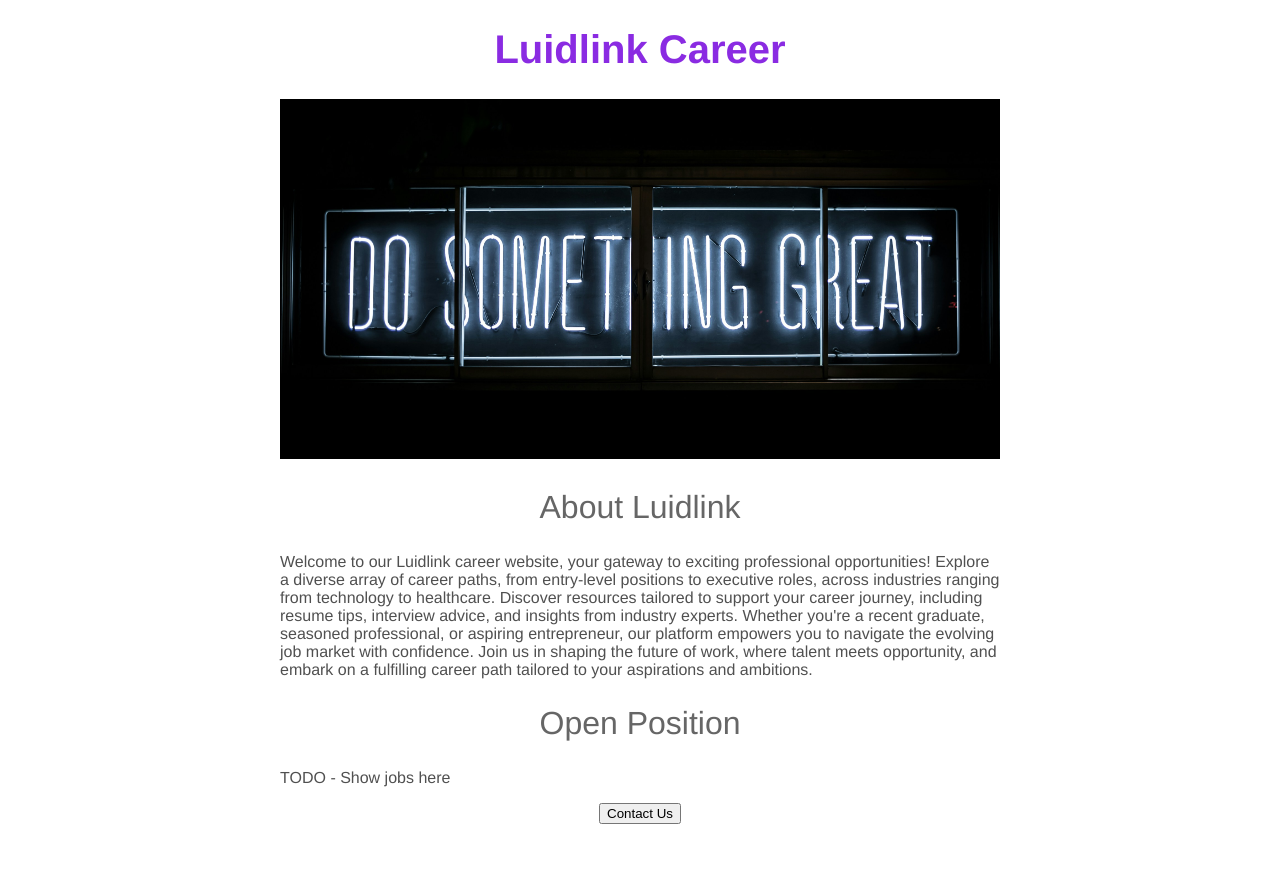
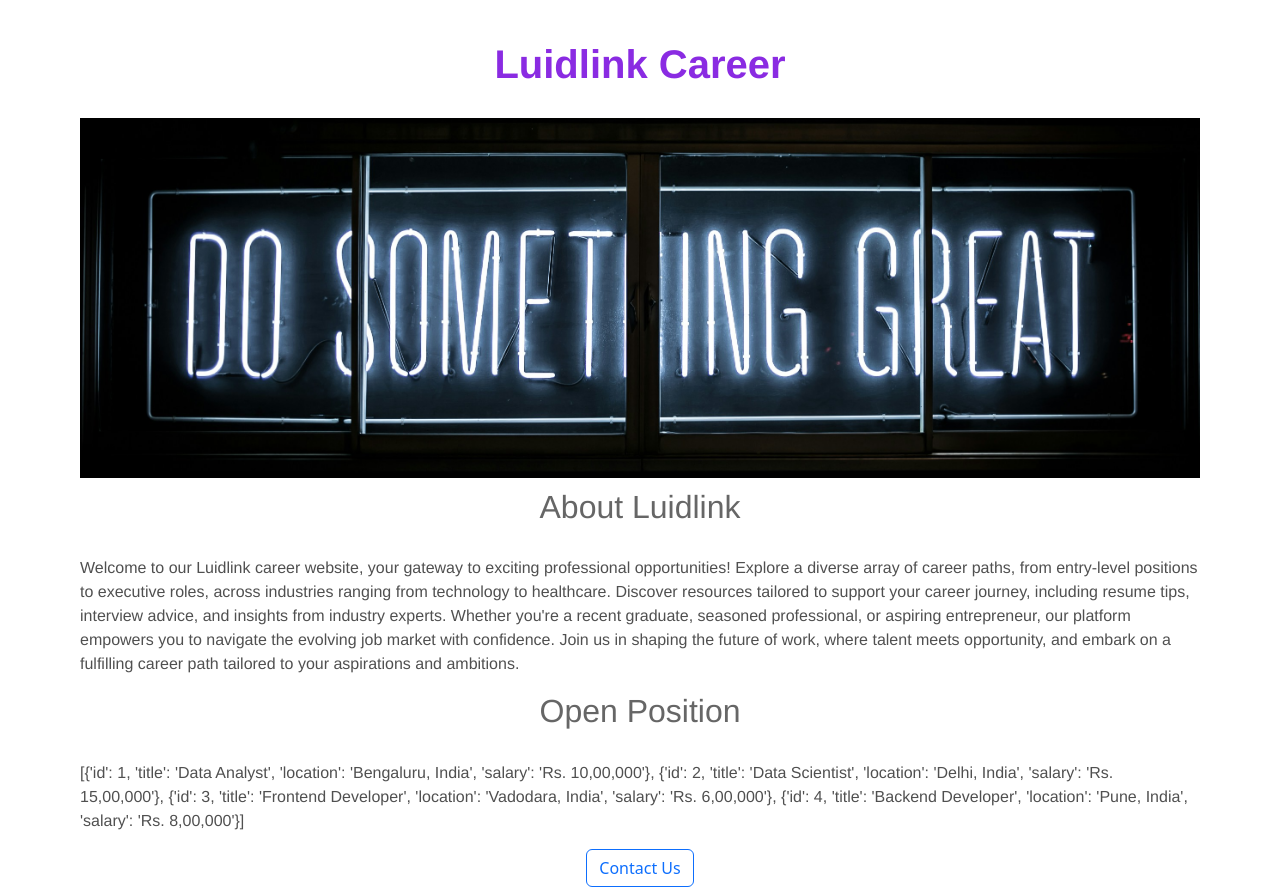
Before and after one commit to Pranluis/careers-website-v2, a Flask app: page / in a window 1280 px wide. Before the commit the page ends 824 px from the top, so only its background shows below. Run offline with Flask 3, Linux system fonts and the light colour scheme.

Commit message:
Added bootstrap and data in app

```diff
--- a/app.py
+++ b/app.py
@@ -3,9 +3,41 @@ from flask import Flask, redirect, render_template, request, json
 
 app = Flask(__name__)
 
+JOBS = [
+    {
+        'id': 1,
+        'title': 'Data Analyst',
+        'location': 'Bengaluru, India',
+        'salary': 'Rs. 10,00,000'
+
+    },
+    {
+        'id': 2,
+        'title': 'Data Scientist',
+        'location': 'Delhi, India',
+        'salary': 'Rs. 15,00,000'
+
+    },
+    {
+        'id': 3,
+        'title': 'Frontend Developer',
+        'location': 'Vadodara, India',
+        'salary': 'Rs. 6,00,000'
+
+    },
+    {
+        'id': 4,
+        'title': 'Backend Developer',
+        'location': 'Pune, India',
+        'salary': 'Rs. 8,00,000'
+
+    },
+]
+
 @app.route("/")
 def home():
-    return render_template('home.html')
+    return render_template('home.html', jobs=JOBS)
+
 
 if __name__ == '__main__':
     app.run(host='0.0.0.0', debug=True)
--- a/templates/home.html
+++ b/templates/home.html
@@ -3,6 +3,7 @@
 <head>
     <meta charset="UTF-8">
     <meta name="viewport" content="width=device-width, initial-scale=1.0">
+    <link href="https://cdn.jsdelivr.net/npm/bootstrap@5.3.3/dist/css/bootstrap.min.css" rel="stylesheet" integrity="sha384-QWTKZyjpPEjISv5WaRU9OFeRpok6YctnYmDr5pNlyT2bRjXh0JMhjY6hW+ALEwIH" crossorigin="anonymous">
     <title>Luidlink</title>
     <style>
         h1 {
@@ -11,6 +12,8 @@
             font-weight: bold;
             color: blueviolet;
             text-align: center;
+            margin-top: 40px;
+            margin-bottom: 30px;
         }
         #banner {
             width: 100%;
@@ -23,29 +26,32 @@
             color: rgb(102, 102, 102);
             text-align: center;
             font-weight: normal;
+            margin-top: 10px;
+            margin-bottom: 30px;
         }
 
         .bodytext {
             font-family: 'Franklin Gothic Medium', 'Arial Narrow', Arial, sans-serif;
             color: rgb(80, 80, 80);
         }
-        #container {
-            max-width: 720px;
-            margin: 0px auto 0px auto;
+
+        #container{
+            padding: 0 80px 0 80px;
         }
-
     </style>
 </head>
 <body>
     <div id="container">
         <h1>Luidlink Career</h1>
-        <img src="static/banner.jpg" id="banner" height="320" width="100%">
+        <img class="img-fluid" src="static/banner.jpg" id="banner" height="320" width="100%">
         <h2>About Luidlink</h2>
         <p class="bodytext">Welcome to our Luidlink career website, your gateway to exciting professional opportunities! Explore a diverse array of career paths, from entry-level positions to executive roles, across industries ranging from technology to healthcare. Discover resources tailored to support your career journey, including resume tips, interview advice, and insights from industry experts. Whether you're a recent graduate, seasoned professional, or aspiring entrepreneur, our platform empowers you to navigate the evolving job market with confidence. Join us in shaping the future of work, where talent meets opportunity, and embark on a fulfilling career path tailored to your aspirations and ambitions.</p>
         <h2>Open Position</h2>
-        <p class="bodytext">TODO - Show jobs here</p>
+        <p class="bodytext">
+            {{jobs}}
+        </p>
         <div style="text-align: center;">
-            <button>Contact Us</button>
+            <button class="btn btn-outline-primary">Contact Us</button>
         </div>
 
     </div>
```
Also changed, not shown: 1 other file.
